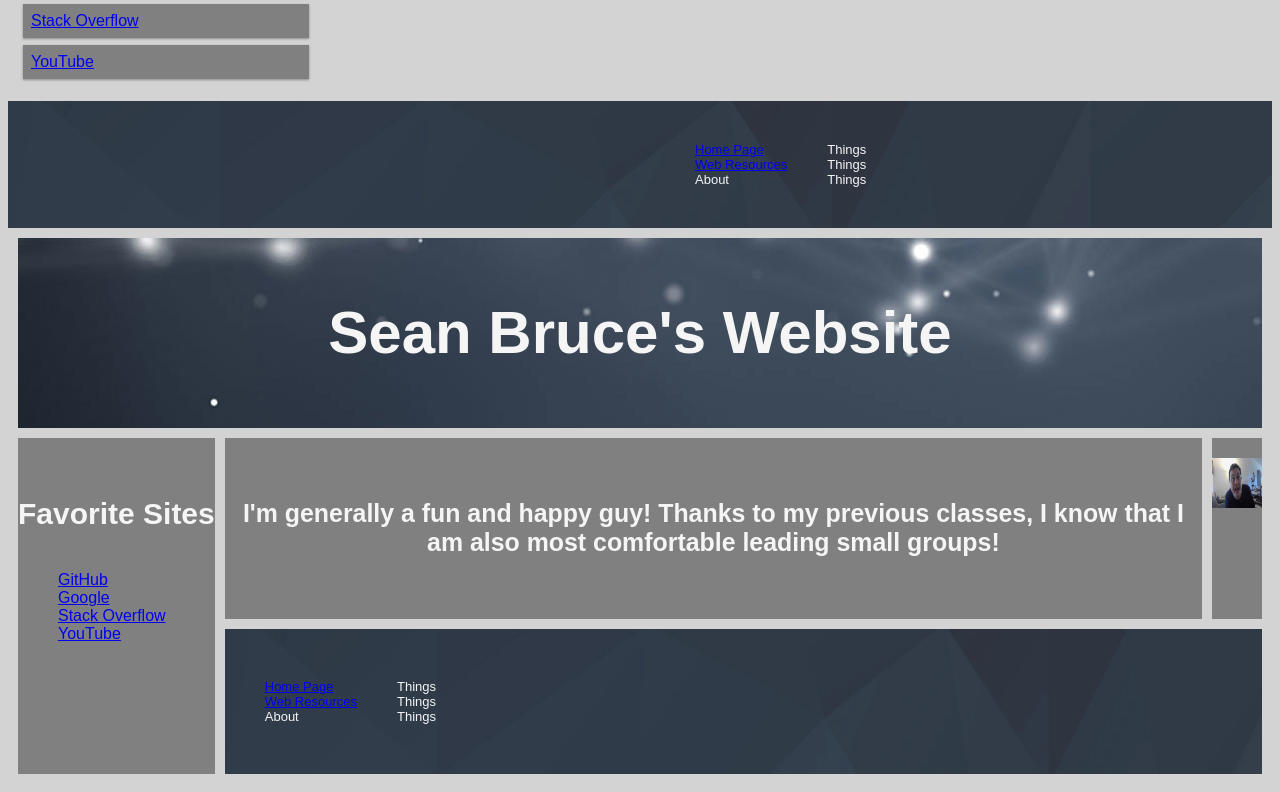
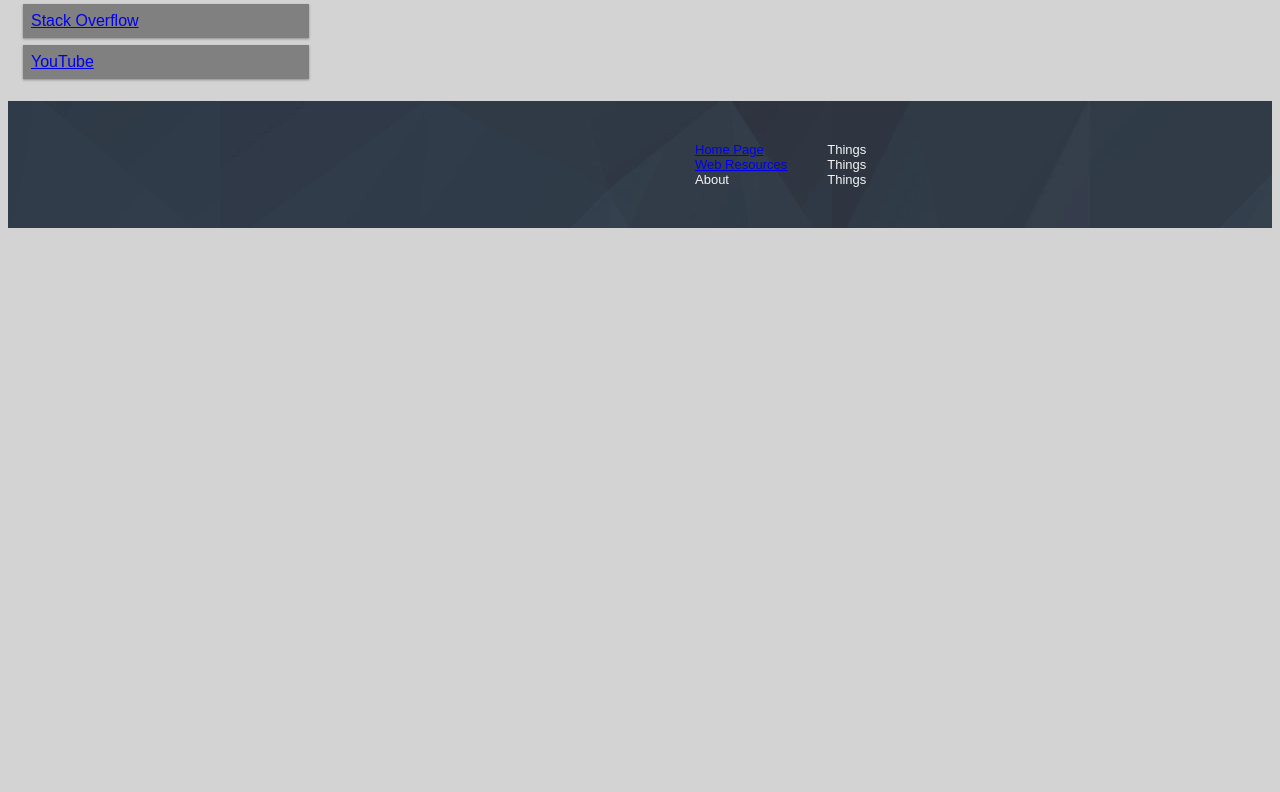
Before and after one commit to seanbr01/WebRoot, a website: page index.html in a window 1280 px wide. Shown: the part 359-1151 px from the top of the page. After the commit the page ends 800 px from the top, so only its background shows below. Drawn offline with Linux system fonts and the light colour scheme.

Commit message:
View 2 and Platform done

```diff
--- a/index.html
+++ b/index.html
@@ -55,7 +55,7 @@
     </div>
 
 
-    <div class="grid-container">
+    <!-- <div class="grid-container">
         <div class="item1">
             <h1>Sean Bruce's Website</h1>
         </div>
@@ -86,7 +86,7 @@
                 <li class="footerLi">Things</li>
             </ul>
         </div>
-      </div>
+      </div> -->
 
 </body>
 </html>
```
